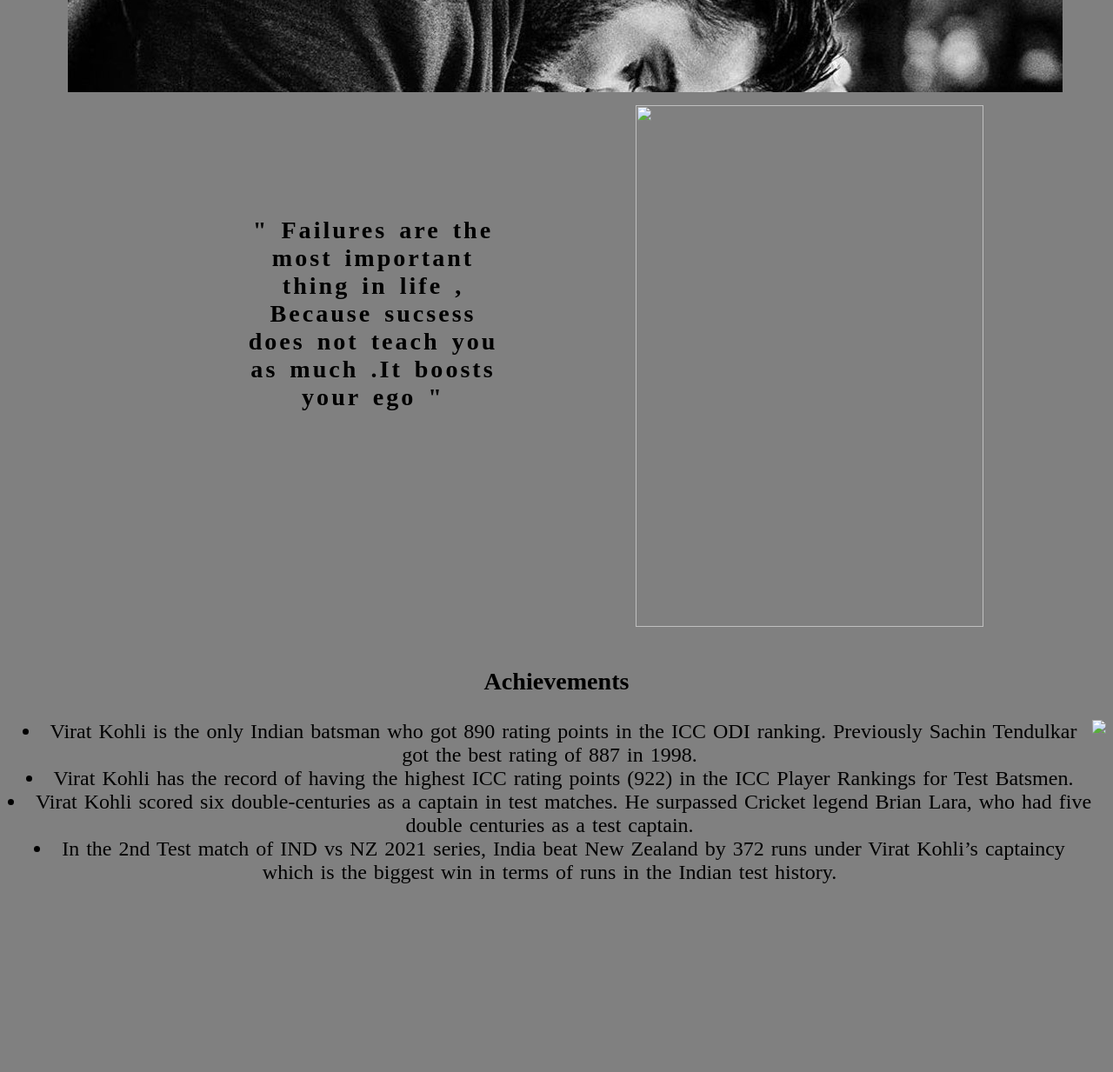
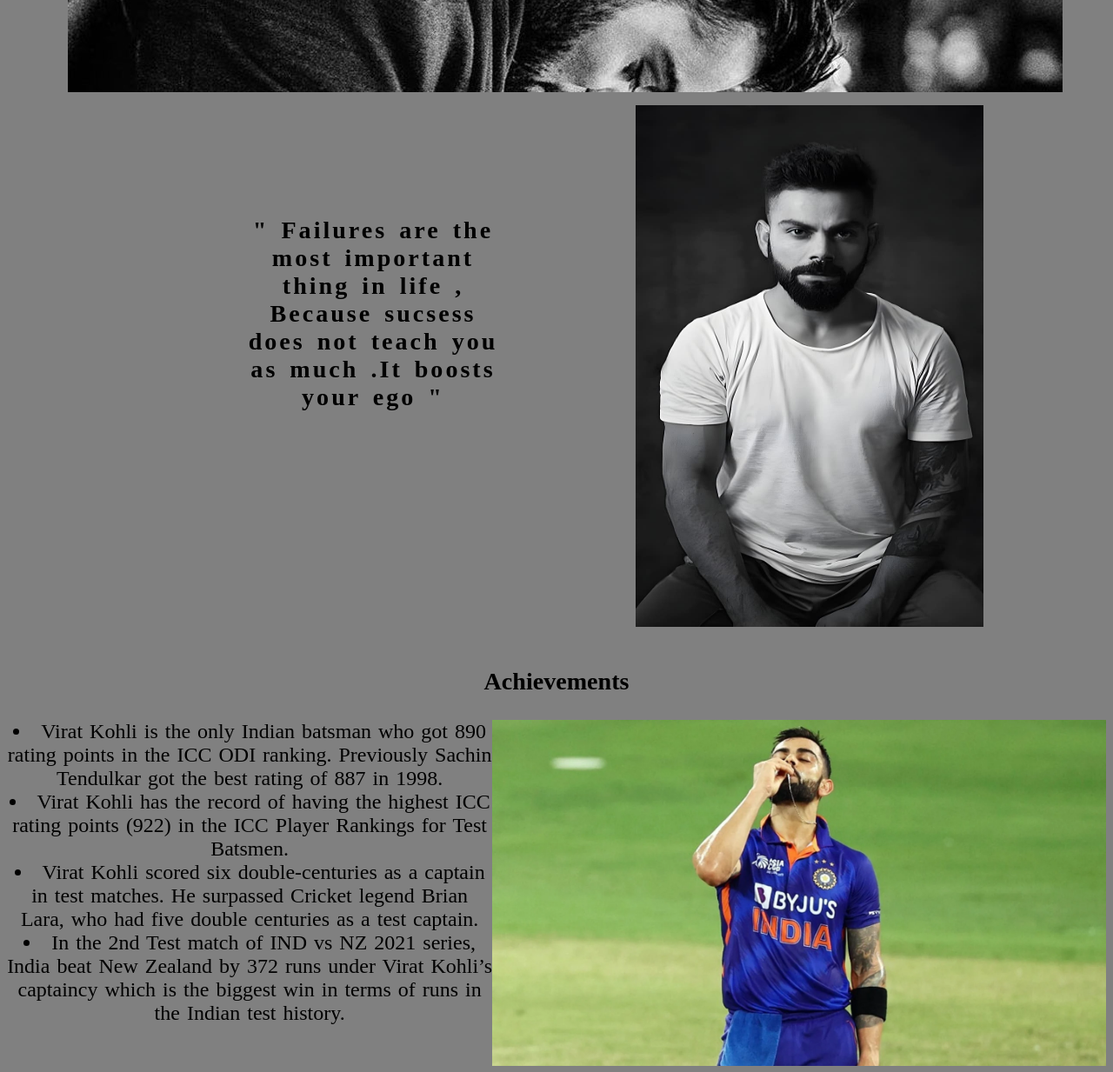
Before and after one commit to Rajesh796/Websitehost, a plain HTML site: page portfolio.html in a window 1280 px wide. Shown: the part 380-1613 px from the top of the page at 87% size. Before the commit the page ends 1405 px from the top, so only its background shows below. Drawn offline with Linux system fonts and the light colour scheme.

Commit message:
Update portfolio.html

```diff
--- a/portfolio.html
+++ b/portfolio.html
@@ -19,7 +19,7 @@
                 your ego "</h3>
         </div>
         <div>
-            <img src="./Images/HD-wallpaper-best-virat-kohli-black-and-white-sports-cricketer.jpg" height="600px"
+            <img src="./HD-wallpaper-best-virat-kohli-black-and-white-sports-cricketer.jpg" height="600px"
                 width="400px">
         </div>
     </div>
@@ -52,7 +52,7 @@
 
         </div>
         <div style="text-align: center;">
-            <img src="./Images/Virat_Kohli_1662825893265_1662825895109_1662825895109.webp" width="100%">
+            <img src="./Virat_Kohli_1662825893265_1662825895109_1662825895109.webp" width="100%">
         </div>
     </div>
 
```
